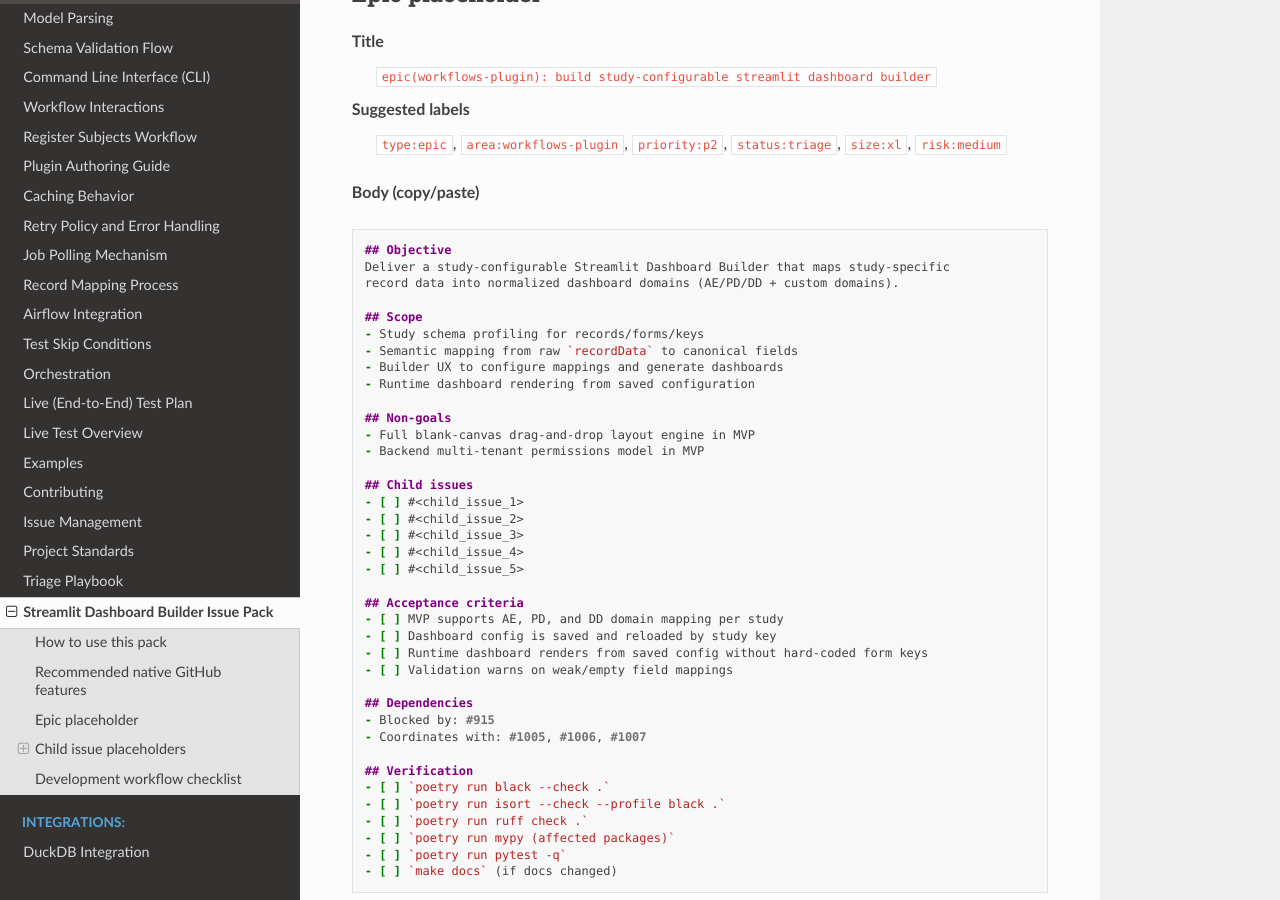
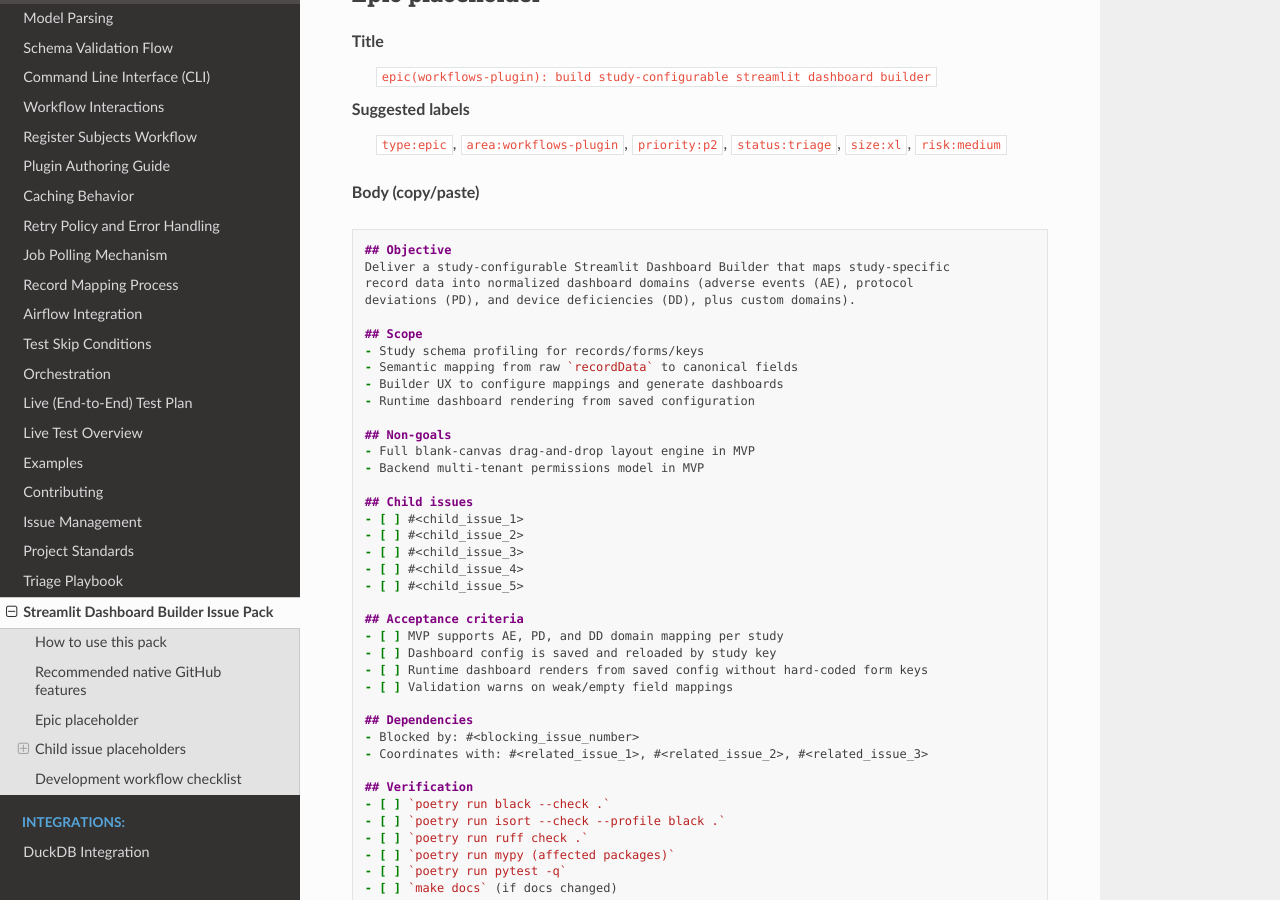
Before and after one commit to fderuiter/imednet-python-sdk, a Sphinx documentation site: the page built from docs/streamlit_dashboard_issue_pack.rst, in a window 1280 px wide and 900 px high, scrolled down 825 px. Built offline with Sphinx 7.4.7 and the Read the Docs theme 3.1.0, drawn with Linux system fonts in a browser that asks for light colours; pages that are not in the unit, such as notebooks, are missing from menus; the version number is read from the project's files by our own code; some of the changed text lies outside the part shown.

Commit message:
docs: polish streamlit issue pack placeholders

```diff
--- a/docs/streamlit_dashboard_issue_pack.rst
+++ b/docs/streamlit_dashboard_issue_pack.rst
@@ -45,7 +45,8 @@ Epic placeholder
 
    ## Objective
    Deliver a study-configurable Streamlit Dashboard Builder that maps study-specific
-   record data into normalized dashboard domains (AE/PD/DD + custom domains).
+   record data into normalized dashboard domains (adverse events (AE), protocol
+   deviations (PD), and device deficiencies (DD), plus custom domains).
 
    ## Scope
    - Study schema profiling for records/forms/keys
@@ -71,8 +72,8 @@ Epic placeholder
    - [ ] Validation warns on weak/empty field mappings
 
    ## Dependencies
-   - Blocked by: #915
-   - Coordinates with: #1005, #1006, #1007
+   - Blocked by: #<blocking_issue_number>
+   - Coordinates with: #<related_issue_1>, #<related_issue_2>, #<related_issue_3>
 
    ## Verification
    - [ ] `poetry run black --check .`
@@ -143,7 +144,7 @@ Child issue placeholders
 
    ## Dependencies
    - Parent epic: #<epic_issue_number>
-   - Related: #1007
+   - Related: #<related_issue_number>
 
 3) Builder UX (guided mapping)
 ~~~~~~~~~~~~~~~~~~~~~~~~~~~~~~
```
